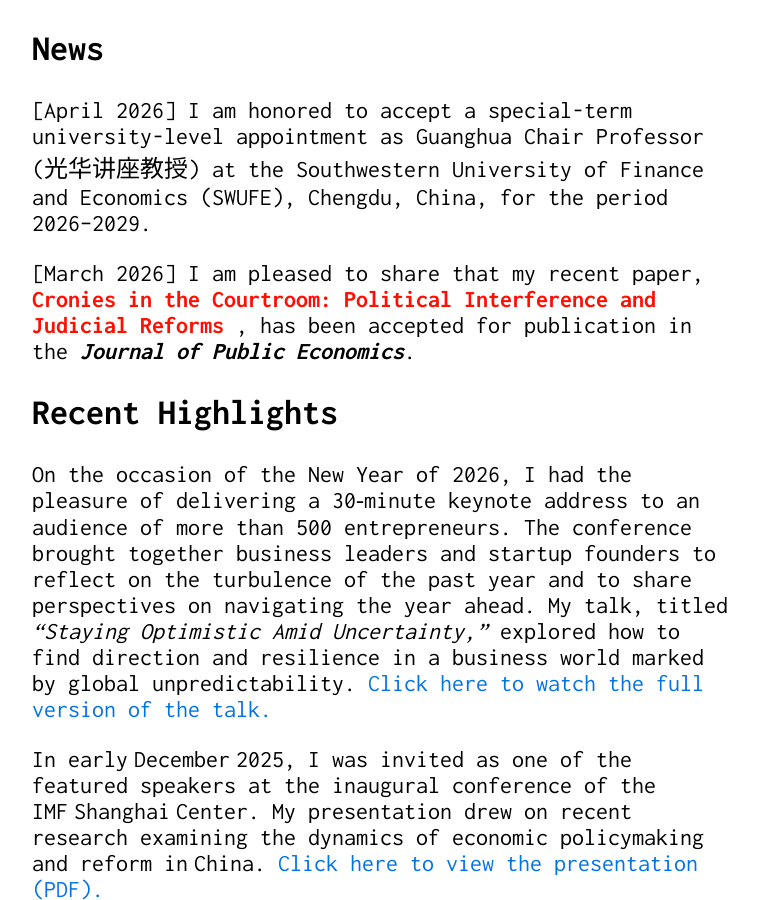
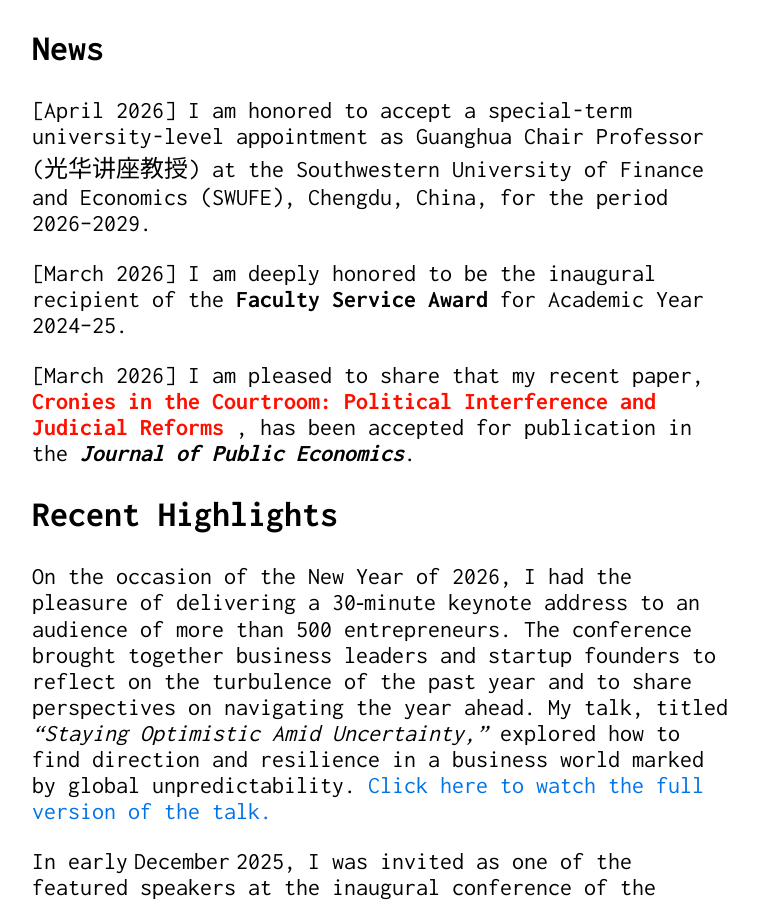
Before and after one commit to Shuyan0210611X/henrychen.github.io, a Jekyll site: the page built from index.md, in a window 1280 px wide and 900 px high, scrolled down 1182 px. Shown: the whole window, without its empty margins (258-1016 px from the left). Built offline with Jekyll 4.4.1, drawn with Linux system fonts in a browser that asks for light colours.

Commit message:
Update index.md

```diff
--- a/index.md
+++ b/index.md
@@ -19,6 +19,10 @@ My work has been published in the <em>Review of Economic Studies</em>, <em>Ameri
 <h2 style="font-weight: 700;">News </h2>
 
 [April 2026] I am honored to accept a special-term university-level appointment as Guanghua Chair Professor (光华讲座教授) at the Southwestern University of Finance and Economics (SWUFE), Chengdu, China, for the period 2026–2029.</p>
+
+<p>[March 2026] I am deeply honored to be the inaugural recipient of the
+<strong>Faculty Service Award</strong>
+for Academic Year 2024–25.</p>
 
 <p>[March 2026] I am pleased to share that my recent paper,
 <a href="/files/reform-2025-submission-Aug.pdf">
```
